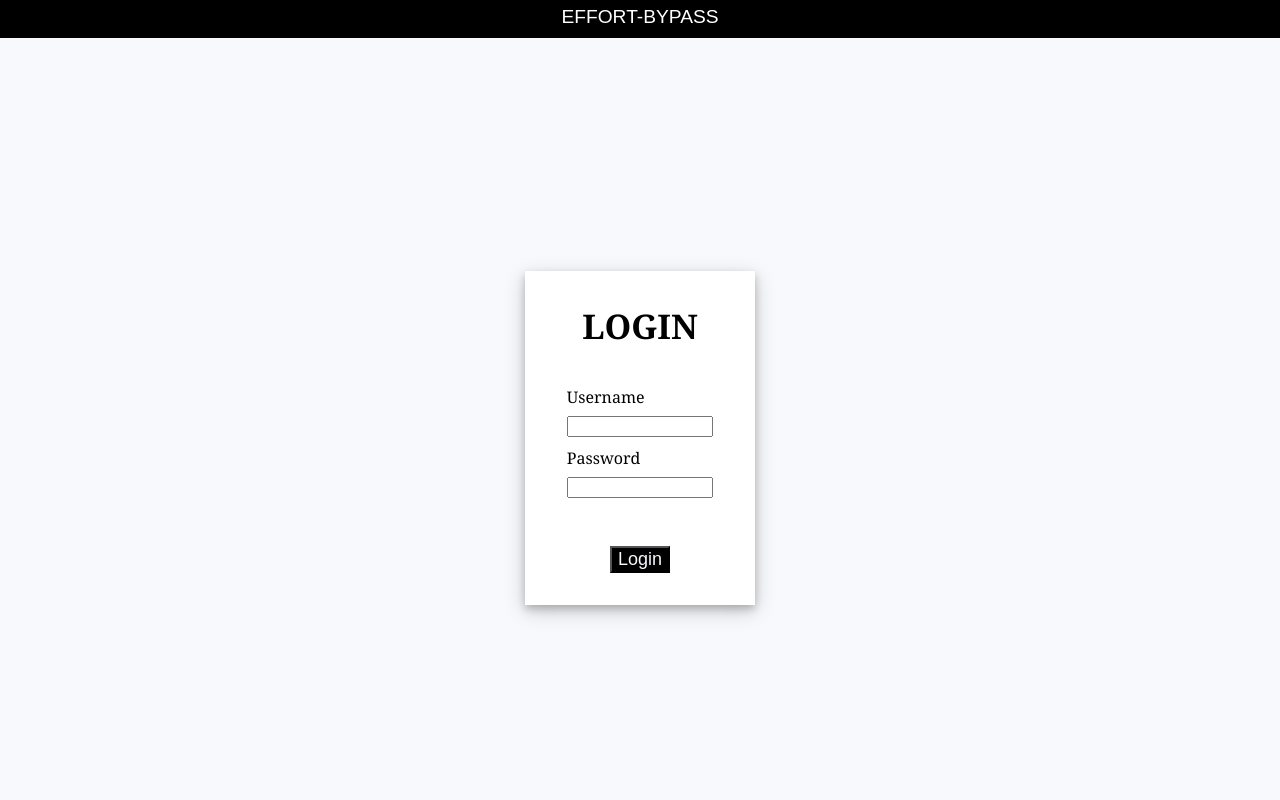
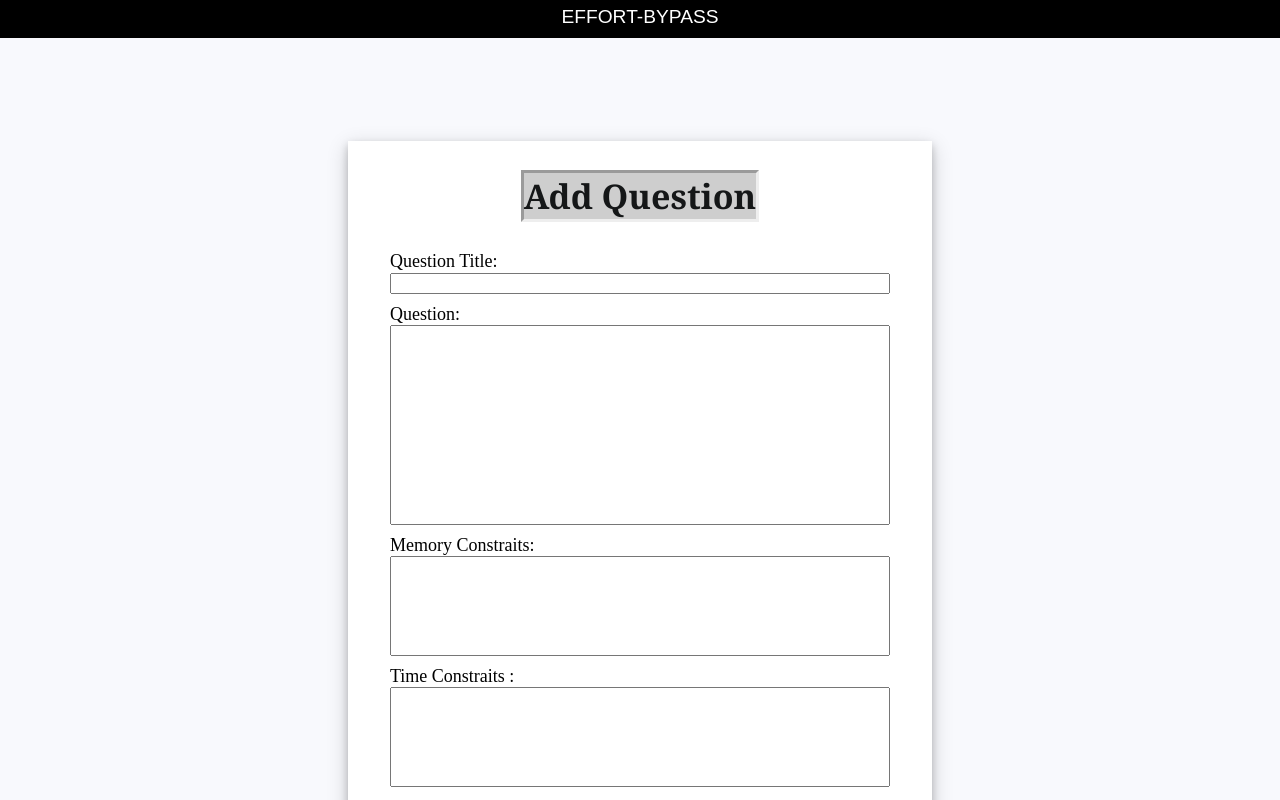
Before and after one commit to techsavvyash/effort-BYPASS-client, a React (Create React App) app: page / in a window 1280 px wide. Shown: the top 800 px of the page. Built offline with nearby package versions, Linux system fonts and the light colour scheme.

Commit message:
Question adding page

```diff
--- a/package.json
+++ b/package.json
@@ -6,9 +6,11 @@
     "@testing-library/jest-dom": "^5.16.4",
     "@testing-library/react": "^12.1.4",
     "@testing-library/user-event": "^13.5.0",
+    "draft-js": "^0.11.7",
     "react": "^18.0.0",
     "react-dom": "^18.0.0",
-    "react-scripts": "5.0.0",
+    "react-draft-wysiwyg": "^1.14.7",
+    "react-scripts": "^5.0.1",
     "web-vitals": "^2.1.4"
   },
   "scripts": {
--- a/src/App.js
+++ b/src/App.js
@@ -4,14 +4,14 @@ import Login from './Components/login';
 import Question from './Components/question';
 import SignUp from './Components/signup';
 import Error from './Components/error';
+import Ques_add from './Components/ques_add';
 
 function App() {
   return (
     <div className="App">
-      <Login/>
-      <SignUp/>
 
-      <Error/>
+      <Ques_add/>
+
     </div>
   );
 }
--- /dev/null
+++ b/src/Components/ques_add.css
@@ -0,0 +1,50 @@
+.form_ques{
+    background-color: white;
+    padding: 2rem;
+    box-shadow: 0 4px 8px 0 rgba(0, 0, 0, 0.2), 0 6px 20px 0 rgba(0, 0, 0, 0.19);
+    margin-top: 150px;
+
+}
+.formheading{
+    border-style: inset;
+    margin-bottom: 1cm;
+    font-weight: 700;
+    font-size: 0.9cm;
+    background-color: #cecece;
+    color: rgb(21, 23, 24);
+}
+.add_questions {
+    font-family: sans-serif;
+    display: flex;
+    align-items: center;
+    justify-content: center;
+    flex-direction: column;
+    gap: 10px;
+    height: 100vh;
+    font-family: Cambria, Cochin, Georgia, Times, "Times New Roman", serif;
+    background-color: #f8f9fd;
+
+
+}
+.input-container {
+
+    text-align: left;
+    display: flex;
+    flex-direction: column;
+    gap: 8px;
+    margin: 10px;
+    font-size: large;
+    font-family: 'Times New Roman', Times, serif;
+    font-weight: 300
+}
+.button_ques{
+    display: flex;
+    justify-content: center;
+
+  }
+  .button{
+      background-color: #cecece;
+      color: #000000;
+      font-size: 0.7cm;
+      margin-top: 0.5cm;
+  }
--- /dev/null
+++ b/src/Components/ques_add.js
@@ -0,0 +1,66 @@
+import React from "react"
+import "./ques_add.css"
+const Ques_add = () => {
+  return (
+    <>
+      <nav className="navbar" >
+        <div className="title" >EFFORT-BYPASS</div>
+      </nav>
+      <div className="add_questions">
+        <form className="form_ques">
+          <span className="formheading">Add Question </span>
+          <br></br><br></br>
+          <div className="input-container">
+            <label>
+
+              Question Title:
+              <br></br>
+              <input name="title" type="title" style={{  width : 500}}required />
+            </label>
+          </div>
+
+          <div className="input-container">
+            <label >
+              Question:
+              <br></br>
+              <input
+                name="Question"
+                type="textarea"
+                style={{ height : 200, width : 500}}
+                required>
+
+              </input>
+
+            </label>
+          </div>
+          <div className="input-container">
+            <label>
+              Memory Constraits:
+              <br></br>
+              <input
+                name="Memory"
+                type="title"
+                style={{ height : 100, width : 500}}
+                required />
+            </label>
+          </div>
+          <div className="input-container">
+            <label>
+              Time Constraits :
+              <br></br>
+              <input
+                name="time"
+                type="title" style={{ height : 100, width : 500 }}
+                required />
+            </label>
+          </div>
+          <div className="button_ques">
+          <button className="button">Submit</button>
+          </div>
+        </form>
+      </div>
+    </>
+  )
+}
+
+export default Ques_add;
--- a/src/Components/question.js
+++ b/src/Components/question.js
@@ -1,5 +1,8 @@
 import React from "react"
+import { Editor } from "react-draft-wysiwyg";
+import "react-draft-wysiwyg/dist/react-draft-wysiwyg.css";
 import "./question.css"
+
 const Question = () => {
     return (
         <>
@@ -20,6 +23,12 @@ const Question = () => {
                 </div>
                 <div className="column" >
                     <p></p>
+                    <Editor
+         toolbarClassName="toolbarClassName"
+         wrapperClassName="wrapperClassName"
+         editorClassName="editorClassName"
+         wrapperStyle={{ width: 650, height:550, border: "1px solid black" }}
+      />
                 </div>
                 <div className="buttonbox">
             <button type="submit" className="button0">Back</button>
```
Also changed, not shown: 1 other file (tests, documents, lock files or other folders).
